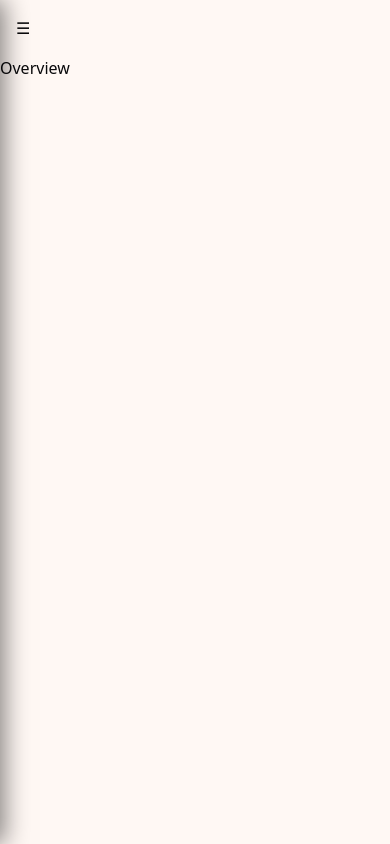
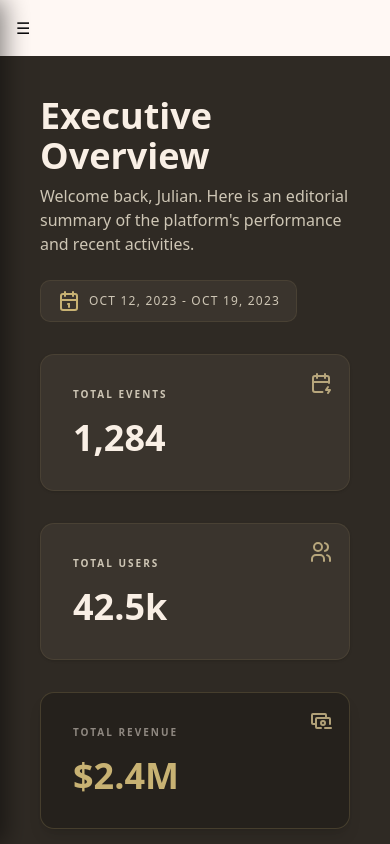
Before and after one commit to Rahima-Akter/festiko-event-planning-web-app-frontend, a Next.js app: page /dashboard in a window 390 px wide. Shown: the top 844 px of the page. Built offline with nearby package versions, Linux system fonts and the light colour scheme.

Commit message:
aded overview for admin dashboard and made responsive for all device

```diff
--- a/src/components/modules/dashboard/overview/overview.tsx
+++ b/src/components/modules/dashboard/overview/overview.tsx
@@ -1,5 +1,165 @@
+import {
+  IconCalendar,
+  IconUsers,
+  IconCashMinus,
+  IconCalendarBolt,
+} from "@tabler/icons-react";
+
 const Overview = () => {
-  return <div>Overview</div>;
+  return (
+    <>
+      {/* Main Container */}
+      <main className="lg:ml-72 flex-1 md:p-12 p-10 bg-[#2F2A24]">
+        {/* Header Section */}
+        <header className="mb-8 flex md:flex-row flex-col justify-between md:items-end space-y-6">
+          <div>
+            <h2 className="text-4xl font-serif text-[#f9efe5] font-bold mb-2">
+              Executive Overview
+            </h2>
+            <p className="text-[#CEC6B5] max-w-xl">
+              Welcome back, Julian. Here is an editorial summary of the
+              platform&apos;s performance and recent activities.
+            </p>
+          </div>
+          <div className="flex gap-4">
+            <div className="flex items-center gap-2 bg-[#3A342D] px-4 py-2 rounded-lg border border-[#C8B273]/10">
+              <IconCalendar className="text-[#C8B273]" />
+              <span className="font-label text-xs uppercase tracking-widest text-[#CEC6B5]">
+                Oct 12, 2023 - Oct 19, 2023
+              </span>
+            </div>
+          </div>
+        </header>
+
+        {/* Stats Grid */}
+        <section className="grid grid-cols-1 md:grid-cols-3 gap-8 mb-12">
+          {/* Stat Card 1 */}
+          <div className="bg-[#3A342D] p-8 rounded-xl border border-[#C8B273]/10 relative overflow-hidden group shadow-sm">
+            <div className="absolute top-0 right-0 p-4 opacity-70 group-hover:opacity-20 transition-opacity">
+              <IconCalendarBolt className="text-6xl text-[#ecd79e]" />
+            </div>
+            <p className="font-label text-[10px] uppercase tracking-[0.2em] text-[#CEC6B5] font-bold mb-4">
+              Total Events
+            </p>
+            <h3 className="text-4xl font-serif font-bold text-[#f9efe5]">
+              1,284
+            </h3>
+          </div>
+
+          {/* Stat Card 2 */}
+          <div className="bg-[#3A342D] p-8 rounded-xl border border-[#C8B273]/10 relative overflow-hidden group shadow-sm">
+            <div className="absolute top-0 right-0 p-4 opacity-70 group-hover:opacity-20 transition-opacity">
+              <IconUsers className="text-6xl text-[#ecd79e]" />
+            </div>
+            <p className="font-label text-[10px] uppercase tracking-[0.2em] text-[#CEC6B5] font-bold mb-4">
+              Total Users
+            </p>
+            <h3 className="text-4xl font-serif font-bold text-[#f9efe5]">
+              42.5k
+            </h3>
+          </div>
+
+          {/* Stat Card 3 */}
+          <div className="bg-[#25211C] p-8 rounded-xl border border-[#C8B273]/20 relative overflow-hidden group shadow-lg">
+            <div className="absolute top-0 right-0 p-4 opacity-70 group-hover:opacity-20 transition-opacity">
+              <IconCashMinus className="text-6xl text-[#ecd79e]" />
+            </div>
+            <p className="font-label text-[10px] uppercase tracking-[0.2em] text-[#f9efe5]/50 font-bold mb-4">
+              Total Revenue
+            </p>
+            <h3 className="text-4xl font-serif font-bold text-[#C8B273]">
+              $2.4M
+            </h3>
+          </div>
+        </section>
+
+        {/* chart */}
+        <div className="grid grid-cols-1 gap-12">
+          {/* Large Area Chart: Event Growth */}
+          <section className="bg-[#353029] p-10 rounded-2xl border border-[#C8B273]/5">
+            <div className="flex items-center justify-between mb-10">
+              <h4 className="text-2xl font-serif font-bold text-[#f9efe5]">
+                Event Growth Trends
+              </h4>
+              <div className="flex gap-2">
+                <span className="px-3 py-1 bg-[#C8B273]/10 rounded text-[10px] text-[#C8B273] font-bold uppercase tracking-widest border border-[#C8B273]/20">
+                  Monthly
+                </span>
+              </div>
+            </div>
+            <div className="h-96 w-full relative">
+              <svg className="w-full h-full" viewBox="0 0 800 300">
+                <defs>
+                  <linearGradient
+                    id="growthGradient"
+                    x1="0"
+                    x2="0"
+                    y1="0"
+                    y2="1"
+                  >
+                    <stop offset="0%" stopColor="#C8B273" stopOpacity="0.4" />
+                    <stop offset="100%" stopColor="#C8B273" stopOpacity="0" />
+                  </linearGradient>
+                </defs>
+                <path
+                  d="M0,250 Q100,220 200,240 T400,150 T600,180 T800,80 L800,300 L0,300 Z"
+                  fill="url(#growthGradient)"
+                ></path>
+                <path
+                  d="M0,250 Q100,220 200,240 T400,150 T600,180 T800,80"
+                  fill="none"
+                  stroke="#C8B273"
+                  strokeWidth="3"
+                ></path>
+                <g className="text-[10px] fill-[#f9efe5]/40 uppercase font-label">
+                  <text x="0" y="290">
+                    Jan
+                  </text>
+                  <text x="160" y="290">
+                    Mar
+                  </text>
+                  <text x="320" y="290">
+                    May
+                  </text>
+                  <text x="480" y="290">
+                    Jul
+                  </text>
+                  <text x="640" y="290">
+                    Sep
+                  </text>
+                  <text x="760" y="290">
+                    Nov
+                  </text>
+                </g>
+              </svg>
+            </div>
+          </section>
+        </div>
+
+        {/* Featured Spotlight Card */}
+        <section className="mt-12">
+          <div className="relative w-full h-80 rounded-2xl overflow-hidden group shadow-2xl border border-[#C8B273]/10">
+            <img
+              alt="Luxury Event Backdrop"
+              className="w-full h-full object-cover group-hover:scale-105 transition-transform duration-700 opacity-80"
+              src="https://lh3.googleusercontent.com/aida-public/AB6AXuBk-zWKdGQeqZbhXbQoK0deOew8NcYqasNhdqFPrQWx3EQ23_9rxoc3oUR-_d8rmFliqUp8LZz7VMkqaDnG9ZvNbMxmwbd52x24aB08eWSrpMpD47_jEHK0v4KqjCLlDb_fBrnE3jGSZTWgIqfqtA522SK_7XQNtXMCZydsk6V6zuaQ9Vbuqn57r3J5sdC-PGDaRSs4w_a5jjstKz0laZXFcytMJP3ZSskkaRoekm4svb5T-1T-oL-7Y-36wXmPWLnqtSogGbd4YePH"
+            />
+            <div className="absolute inset-0 bg-linear-to- from-[#25211C] via-[#25211C]/40 to-transparent"></div>
+            <div className="absolute md:-bottom-3 -bottom-2 p-12 inset-x-0 flex justify-center">
+              <div className="bg-[#25211C]/80 backdrop-blur-xl border border-white/10 p-8 rounded-xl max-w-2xl">
+                <div className="flex flex-col items-center text-center py-4">
+                  <p className="text-2xl md:text-3xl font-serif italic text-white leading-relaxed max-w-md">
+                    &apos;True elegance is the harmony of curated detail and
+                    effortless execution.&apos;
+                  </p>
+                </div>
+              </div>
+            </div>
+          </div>
+        </section>
+      </main>
+    </>
+  );
 };
 
 export default Overview;
```
